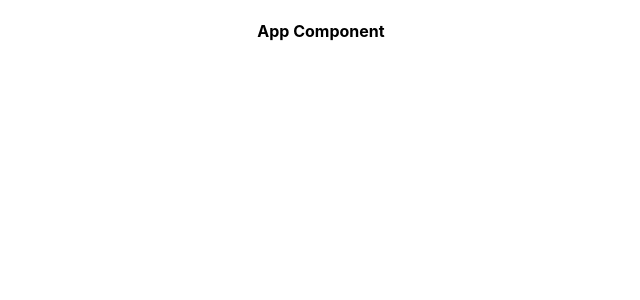
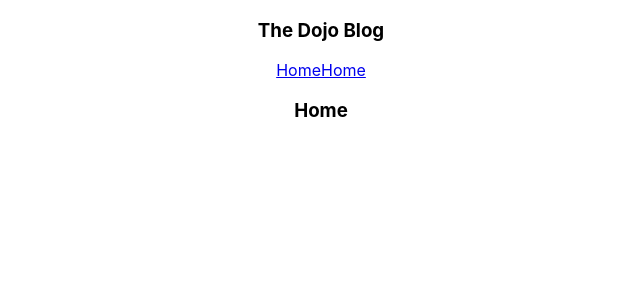
Before and after one commit to Gavin-1001/React-Tutorial_, a React (Create React App) app: page / in a window 1280 px wide. Shown: the top 300 px of the page, without its empty margins (319-959 px from the left). Built offline with nearby package versions, Linux system fonts and the light colour scheme.

Commit message:
Adding components

```diff
--- a/src/App.js
+++ b/src/App.js
@@ -1,11 +1,16 @@
-
 import './App.css';
+import Navbar from "./components/Navbar";
+import Home from "./components/Home";
 
 function App() {
+
+    const title = "Welcome to the new blog"
+
     return (
         <div className="App">
+            <Navbar/>
             <div className="content">
-        <h4>App Component</h4>
+                <Home />
             </div>
         </div>
     );
--- /dev/null
+++ b/src/components/Home.js
@@ -0,0 +1,11 @@
+const Home = () => {
+
+    return (
+        <div className="">
+
+            <h3>Home</h3>
+        </div>
+    );
+
+}
+export default Home;
--- /dev/null
+++ b/src/components/Navbar.js
@@ -0,0 +1,14 @@
+const Navbar = () => {
+
+    return(
+        <nav className="navbar">
+            <h3>The Dojo Blog</h3>
+            <div className="links">
+                <a href="/">Home</a>
+                <a href="/create">Home</a>
+            </div>
+        </nav>
+    )
+}
+
+export default Navbar;
```
Lines whose indentation alone changed are shown as unchanged.
